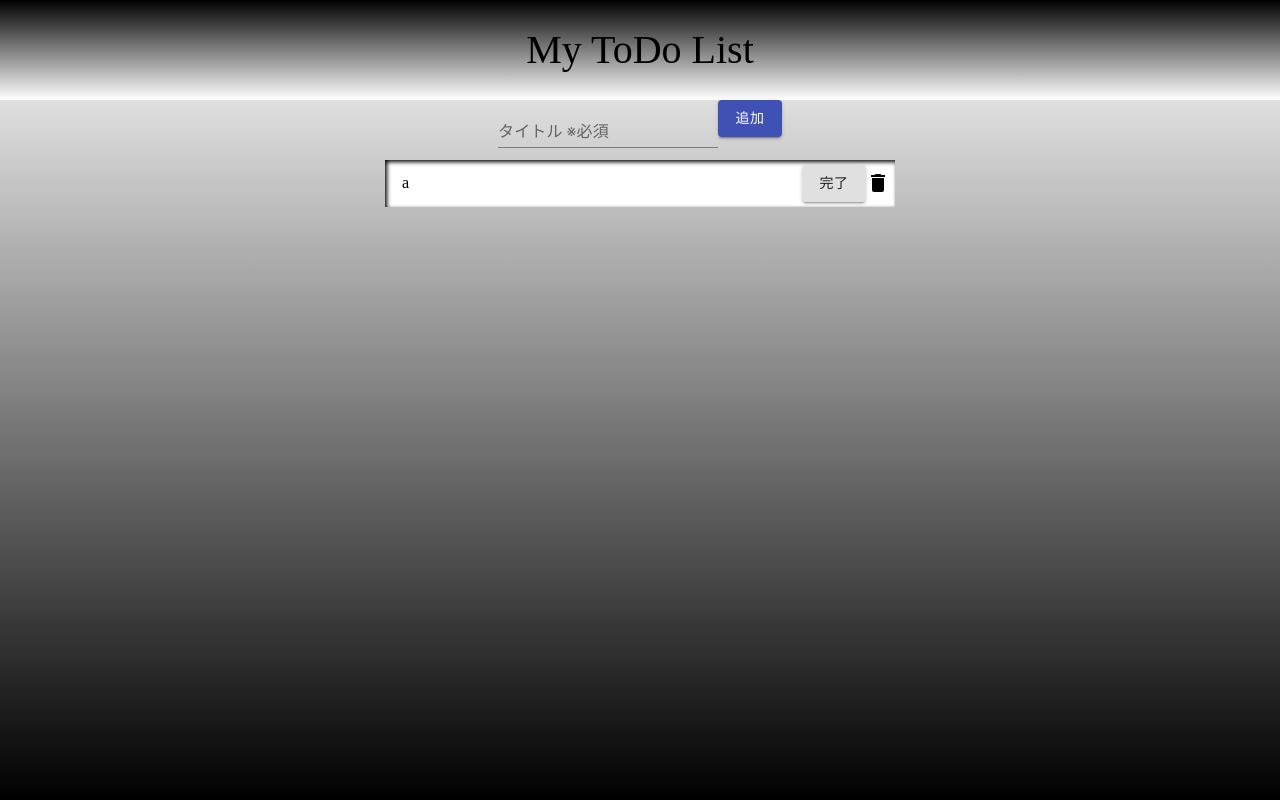
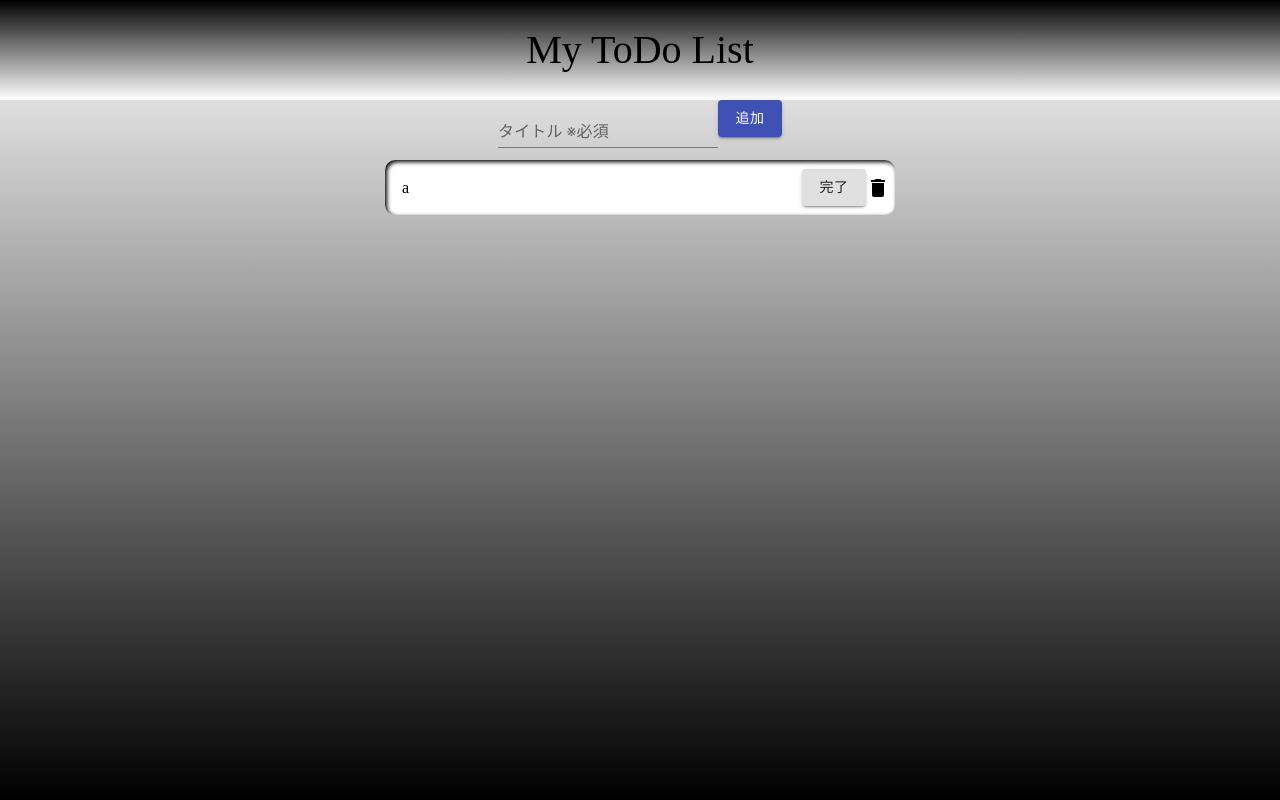
Before and after one commit to Taishin-exe/todo-app, a React (Create React App) app: page / in a window 1280 px wide. Built offline with nearby package versions, Linux system fonts and the light colour scheme; data requests are answered from the project's data file.

Commit message:
CSS修正1

```diff
--- a/src/components/Item.js
+++ b/src/components/Item.js
@@ -6,7 +6,9 @@ import DeleteIcon from '@material-ui/icons/Delete';
 const ItemStyle = styled.li`
  background-color: white;
  box-shadow: 2px 2px 4px inset;
+ border-radius: 10px;
  width: 500px;
+ height: 45px;
  margin: 0 auto;
  margin-bottom: 15px;
  padding: 5px;
```
